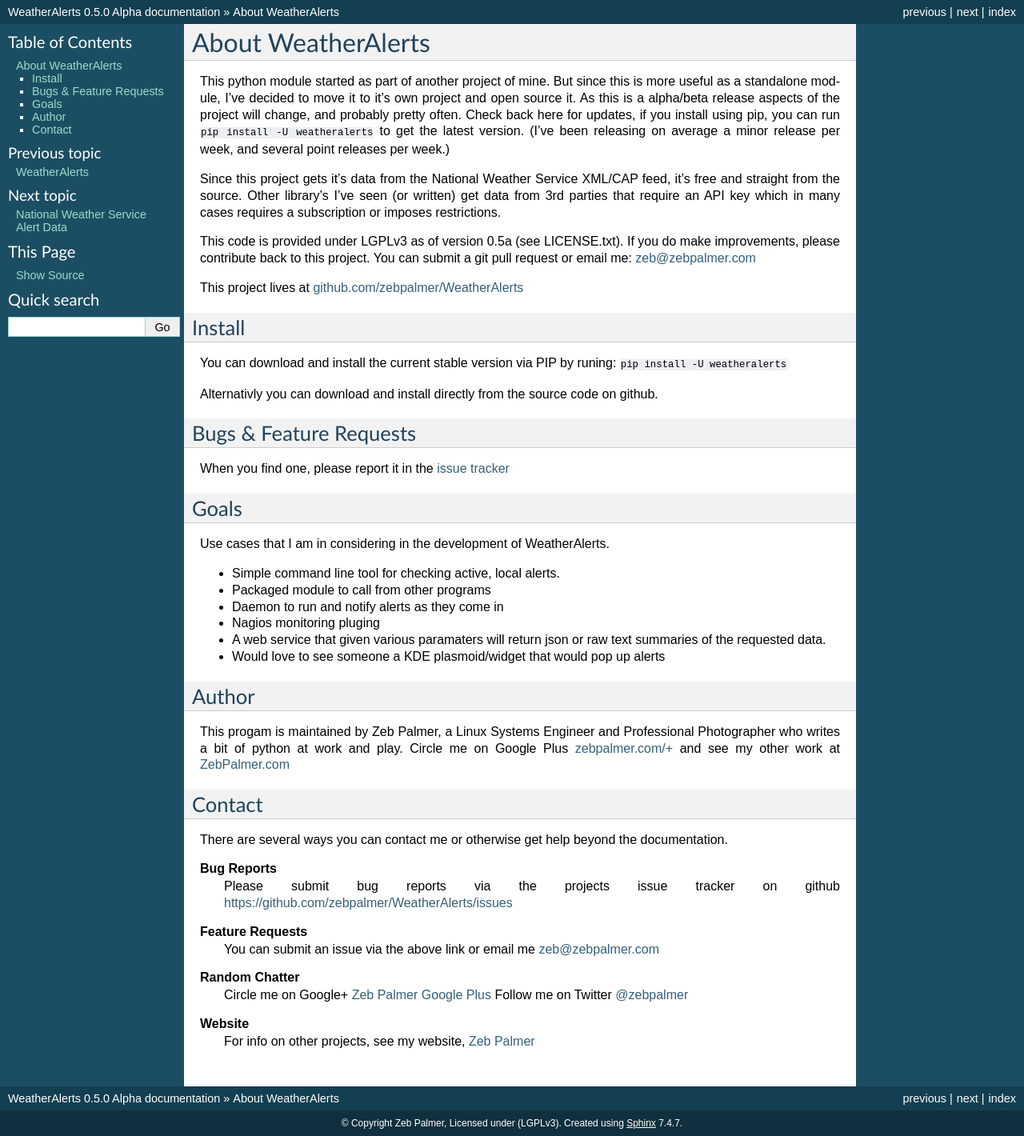
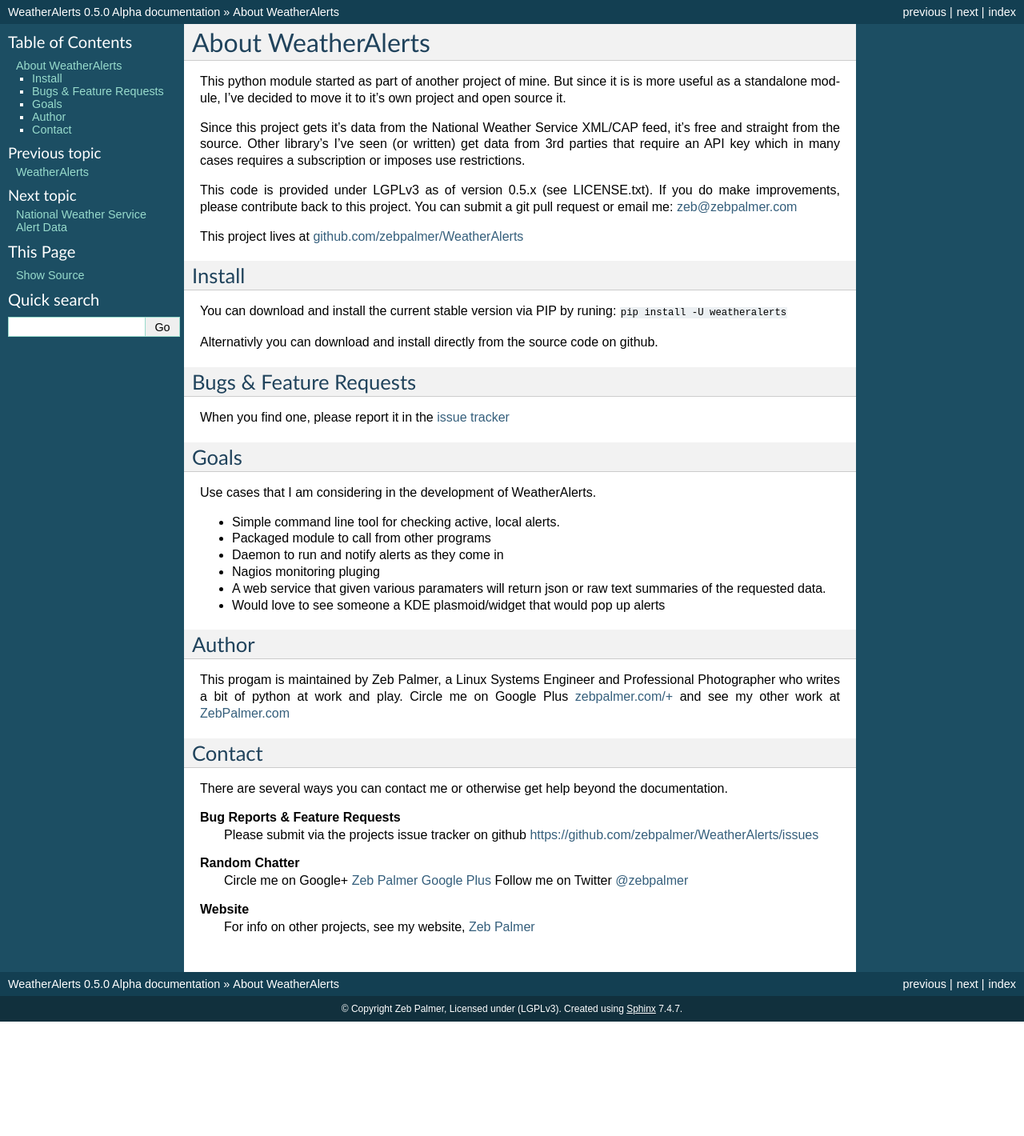
Before and after one commit to zebpalmer/WeatherAlerts, a Sphinx documentation site: the page built from docs/about.rst, in a window 1280 px wide. Shown: the whole page at 80% size. Built offline with Sphinx 7.4.7, drawn with Linux system fonts in a browser that asks for light colours; after the commit the page ends 1277 px from its top, so only the background shows below that.

Commit message:
docs updates

```diff
--- a/docs/about.rst
+++ b/docs/about.rst
@@ -1,11 +1,18 @@
 About WeatherAlerts
 *********************
 
-This python module started as part of another project of mine. But since this is more useful as a standalone module, I've decided to move it to it's own project and open source it. As this is a alpha/beta release aspects of the project will change, and probably pretty often. Check back here for updates, if you install using pip, you can run ``pip install -U weatheralerts`` to get the latest version. (I've been releasing on average a minor release per week, and several point releases per week.)
+This python module started as part of another project of mine. But since it is
+is more useful as a standalone module, I've decided to move it to it's own
+project and open source it.
 
-Since this project gets it's data from the National Weather Service XML/CAP feed, it's free and straight from the source. Other library's I've seen (or written) get data from 3rd parties that require an API key which in many cases requires a subscription or imposes restrictions.
+Since this project gets it's data from the National Weather Service XML/CAP
+feed, it's free and straight from the source. Other library's I've seen (or
+written) get data from 3rd parties that require an API key which in many
+cases requires a subscription or imposes use restrictions.
 
-This code is provided under LGPLv3 as of version 0.5a (see LICENSE.txt). If you do make improvements, please contribute back to this project. You can submit a git pull request or email me: zeb@zebpalmer.com
+This code is provided under LGPLv3 as of version 0.5.x (see LICENSE.txt).
+If you do make improvements, please contribute back to this project.
+You can submit a git pull request or email me: zeb@zebpalmer.com
 
 This project lives at `github.com/zebpalmer/WeatherAlerts <http://github.com/zebpalmer/WeatherAlerts>`_
 
@@ -24,7 +31,7 @@
 
 Goals
 ======
-Use cases that I am in considering in the development of WeatherAlerts.
+Use cases that I am considering in the development of WeatherAlerts.
 
 - Simple command line tool for checking active, local alerts.
 - Packaged module to call from other programs
@@ -47,11 +54,8 @@
 
 There are several ways you can contact me or otherwise get help beyond the documentation.
 
-**Bug Reports**
-  Please submit bug reports via the projects issue tracker on github https://github.com/zebpalmer/WeatherAlerts/issues
-
-**Feature Requests**
-  You can submit an issue via the above link or email me zeb@zebpalmer.com
+**Bug Reports & Feature Requests**
+  Please submit via the projects issue tracker on github https://github.com/zebpalmer/WeatherAlerts/issues
 
 **Random Chatter**
   Circle me on Google+ `Zeb Palmer Google Plus <https://plus.google.com/u/0/105137345884947048400/>`_
--- a/docs/index.rst
+++ b/docs/index.rst
@@ -19,7 +19,6 @@
 .. image:: http://ci.hznet.us/job/WeatherAlertsMaster/badge/icon
 
 
-
 This code and related documentation is provided under LGPLv3 (see LICENSE.txt included in the package source code). If you do make improvements, please contribute back to this project. I certainly welcome new features, improvments and of course bug fixes. You can submit a git pull request on github or email me: zeb@zebpalmer.com
 
 
--- a/docs/module.rst
+++ b/docs/module.rst
@@ -20,9 +20,11 @@
    :members:
    :undoc-members:
 
+
 .. automodule:: geo
    :members:
    :undoc-members:
+
 
 .. automodule:: feed
    :members:
```
Also changed, not shown: other parts of docs/index.rst (+1 -1 lines), other parts of docs/module.rst (+1 -1 lines), README.rst (+14 -15 lines), docs/changelog.rst (+12 -12 lines), docs/nwsdata.rst (+5 -4 lines), docs/use.rst (+2 -8 lines), 1 other file.
